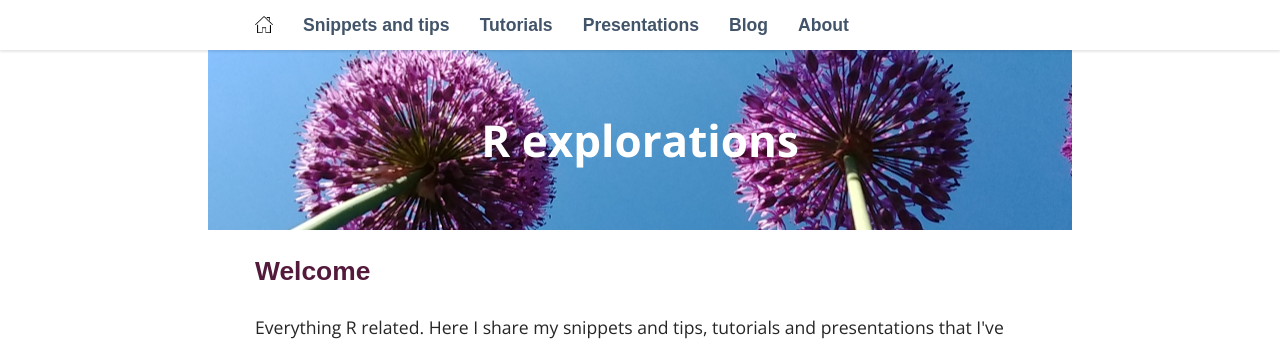
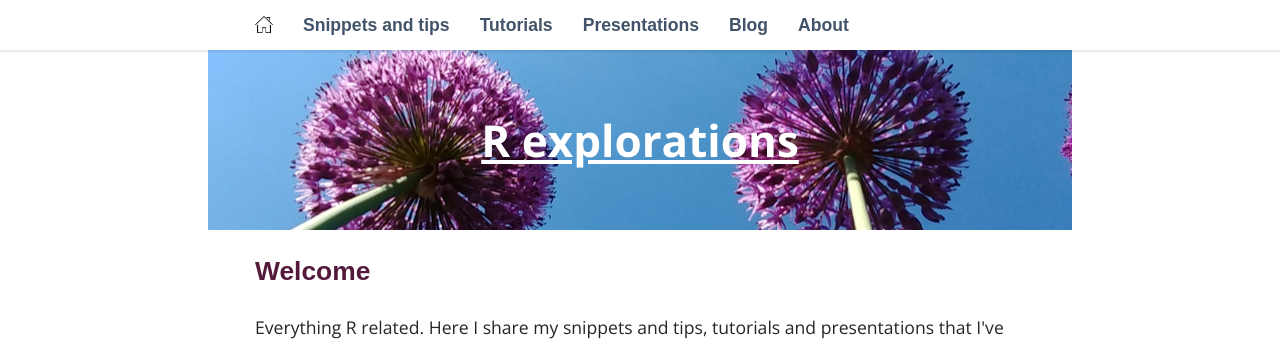
Before and after one commit to mark-me/mark-me.github.io, a Jekyll site: the page built from index.html, in a window 1280 px wide. Shown: the top 347 px of the page. Built offline with Jekyll 4.4.1, drawn with Linux system fonts in a browser that asks for light colours; nearby versions of some CDN libraries; some web fonts are replaced; comment, search, counter and statistics services are not loaded.

Commit message:
Update _layout.scss

```diff
--- a/_sass/_layout.scss
+++ b/_sass/_layout.scss
@@ -8,6 +8,20 @@
 }
 
 title_header {
+	font-weight: 600;
+	text-decoration:underline;
+	color: #FFFFFF;
+	line-height: 1.2;
+	color: #FFFFFF;
+	font-size: 2.5em;
+	a,
+	a:visited {
+		text-decoration: none;
+		color: #FFFFFF;
+	}
+}
+
+title_subheader {
 	font-weight: 600;
 	color: #FFFFFF;
 	line-height: 1.2;
```
